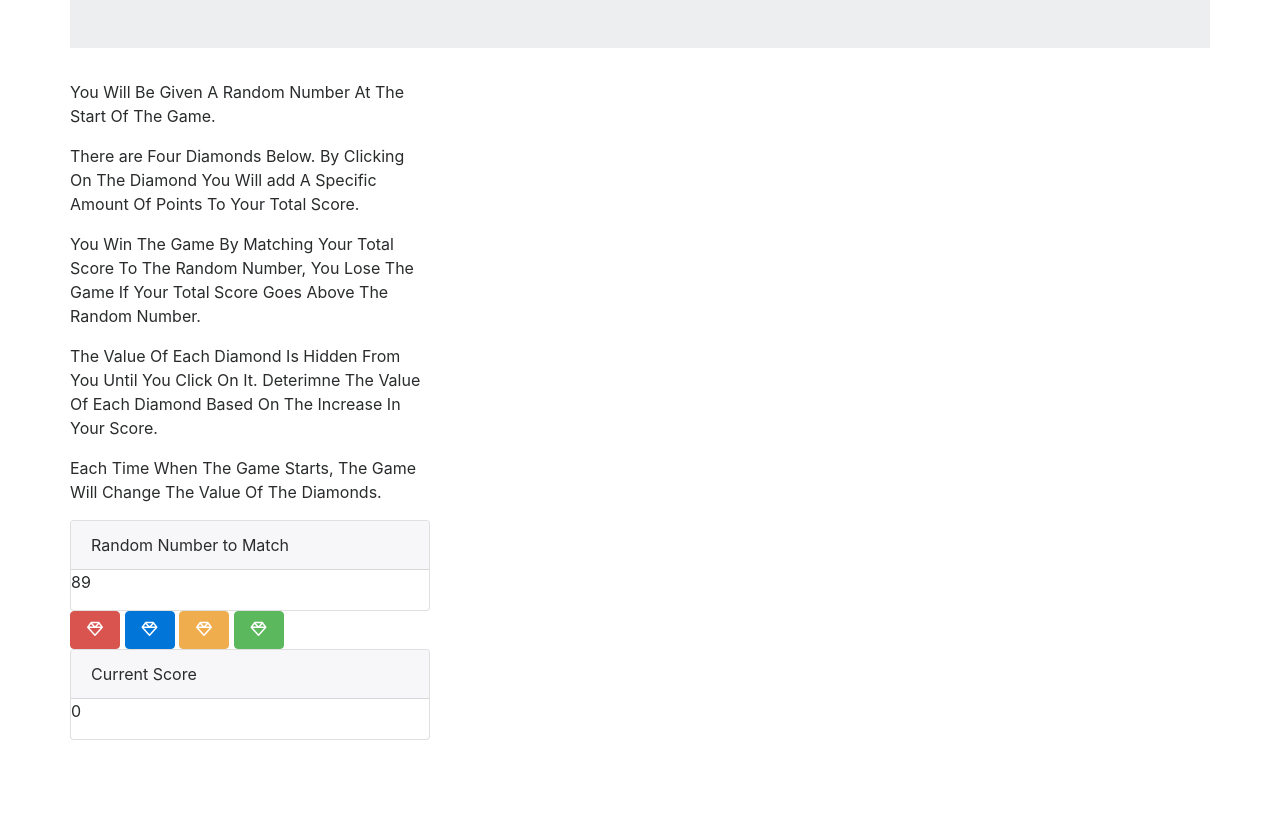
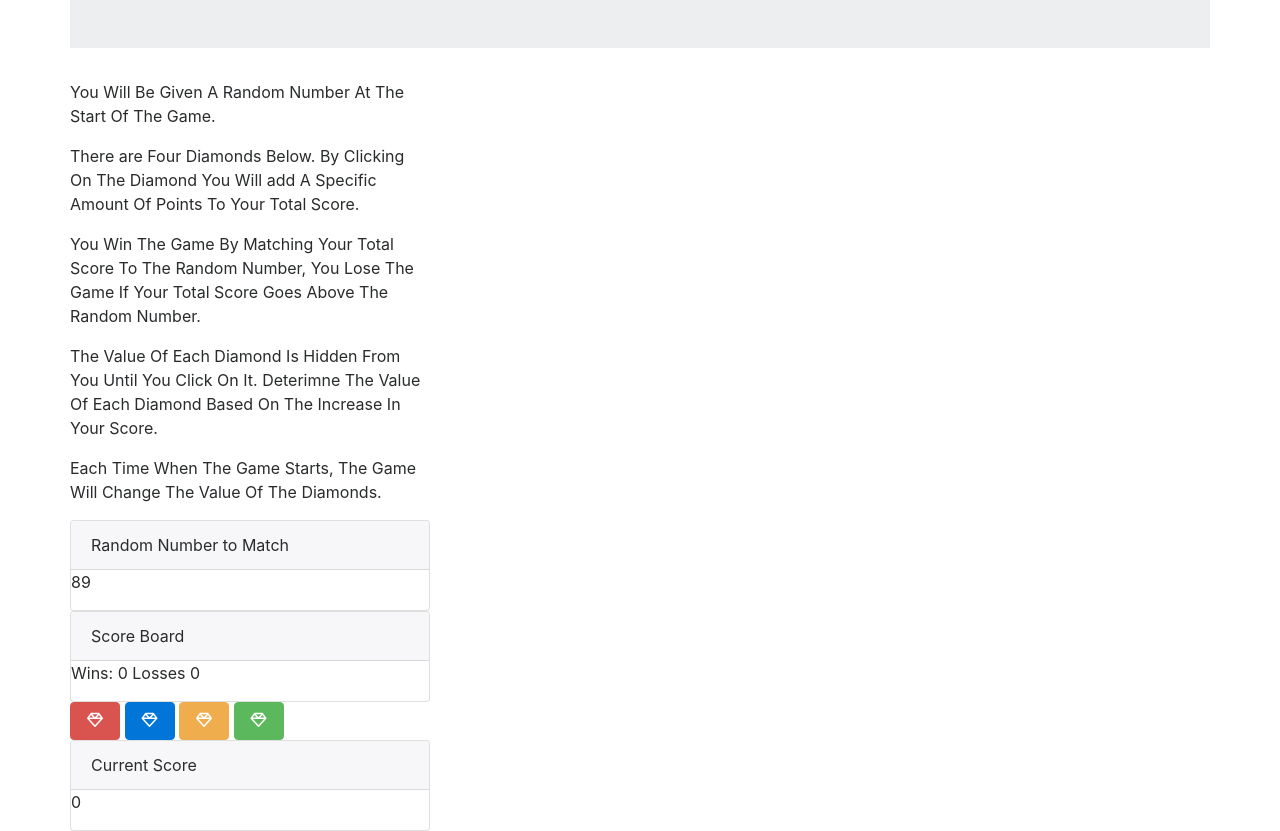
Before and after one commit to robertsonm30/week-4-game, a plain HTML site: page index.html in a window 1280 px wide. Shown: the part 150-981 px from the top of the page. Before the commit the page ends 890 px from the top, so only its background shows below. Drawn offline with nearby package versions, Linux system fonts and the light colour scheme.

Commit message:
complete

```diff
--- a/assets/javascript/game.js
+++ b/assets/javascript/game.js
@@ -73,6 +73,7 @@ $(document).ready(function ()
 			// Print Score to DOM
 			$("#YOURSCORE").text(score);
 			$("#GOAL").text(targetScore);
+			$("#SCOREBOARD").text("Wins: " + wins + "   " + "Losses " +losses)
 
 		}
 
--- a/index.html
+++ b/index.html
@@ -49,6 +49,14 @@
 					</div>
 				</div>
 
+								<div class="card">
+					<div class="card-header">
+						Score Board
+					</div>
+					<div class="card-body">
+						<p id="SCOREBOARD"></p>
+					</div>
+				</div>
 
 
 				<div>
```
